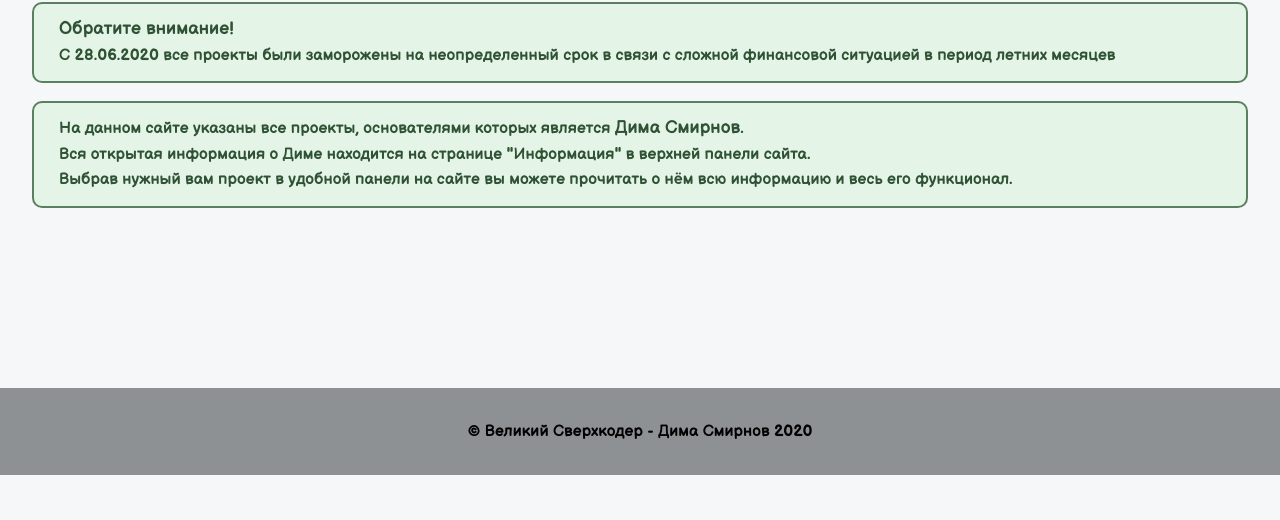
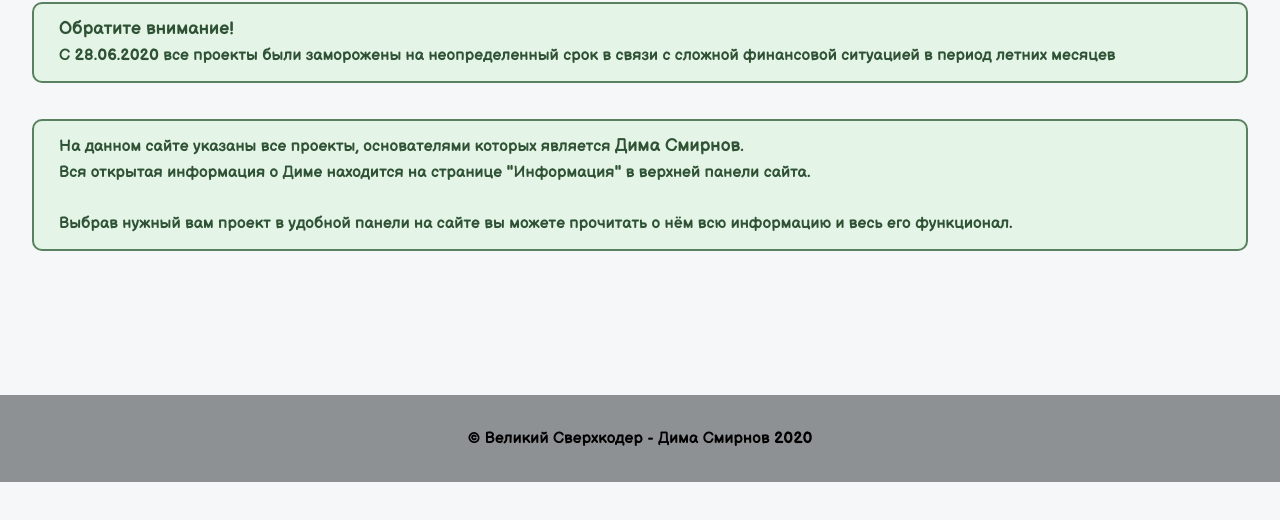
Before and after one commit to smirnov-dima/coder, a plain HTML site: page projects.html in a window 1280 px wide. Shown: the part 196-716 px from the top of the page. Drawn offline with Linux system fonts and the light colour scheme.

Commit message:
Add files via upload

```diff
--- a/projects.html
+++ b/projects.html
@@ -90,11 +90,11 @@
 
         <br><div class="wrapz"><div><p><b font-size="18px">Обратите внимание!</b></p><p>С 28.06.2020 все проекты были заморожены на неопределенный срок в связи с сложной финансовой ситуацией в период летних месяцев</p></div> </div>
 
-        	<br>
-        <div class="wrapz"><div><p>На данном сайте указаны все проекты, основателями которых является <b>Дима Смирнов</b>.<p>Вся открытая информация о Диме находится на странице "Информация" в верхней панели сайта.<p>Выбрав нужный вам проект в удобной панели на сайте вы можете прочитать о нём всю информацию и весь его функционал.</p></div> </div>
+        	<br><br>
+        <div class="wrapz"><div><p>На данном сайте указаны все проекты, основателями которых является <b>Дима Смирнов</b>.<p>Вся открытая информация о Диме находится на странице "Информация" в верхней панели сайта.<p><br><p>Выбрав нужный вам проект в удобной панели на сайте вы можете прочитать о нём всю информацию и весь его функционал.</p></div> </div>
 
 
-        	<br><br><br><br><br><br><br><br><br><br>
+        	<br><br><br><br><br><br><br><br>
         <div class="niz"> <br><p>&copy; Великий Сверхкодер - Дима Смирнов 2020</p><br> </div>
     </body>
 </html>
```
